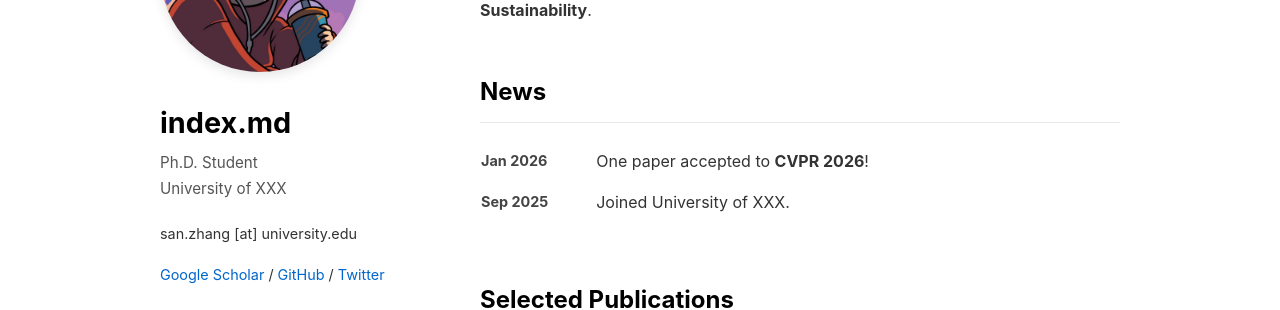
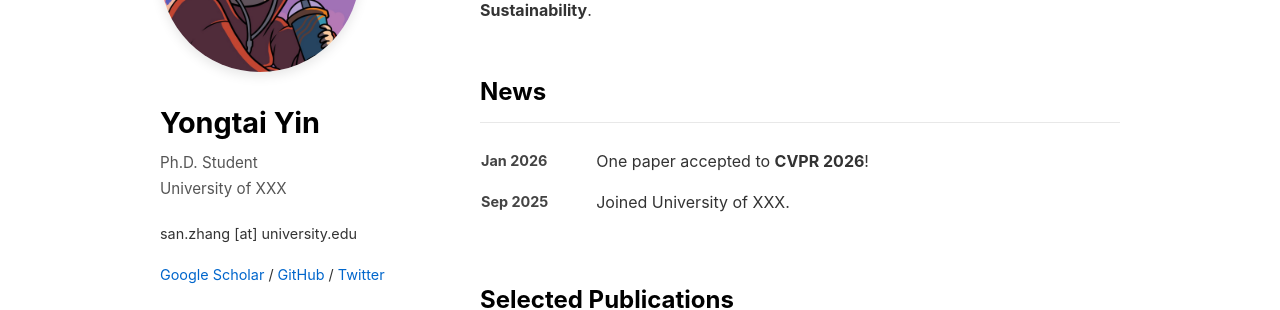
Before and after one commit to yongtai-yin/yongtai-yin.github.io, a Jekyll site: the page built from index.md, in a window 1280 px wide. Shown: the part 229-539 px from the top of the page. Built offline with Jekyll 4.4.1, drawn with Linux system fonts in a browser that asks for light colours.

Commit message:
Refactor profile section to use page.title for consistency; add permalink to CV and Publications pages

```diff
--- a/_layouts/default.html
+++ b/_layouts/default.html
@@ -27,9 +27,9 @@
             <div class="profile-layout">
                 <!-- Left Sidebar -->
                 <aside class="profile-sidebar">
-                    <img src="{{ page.avatar | relative_url }}" alt="{{ page.name }}" class="avatar">
+                    <img src="{{ page.avatar | relative_url }}" alt="{{ page.title }}" class="avatar">
                     <!-- FIX: Use page.name specifically -->
-                    <div class="profile-name">{{ page.name }}</div>
+                    <div class="profile-name">{{ page.title }}</div>
                     <div class="profile-bio">{{ page.bio_role }}</div>
                     <div class="profile-bio">{{ page.bio_school }}</div>
                     <div class="profile-contact">
```
Also changed, not shown: cv.md (+1 -0 lines), publications.md (+1 -0 lines).
